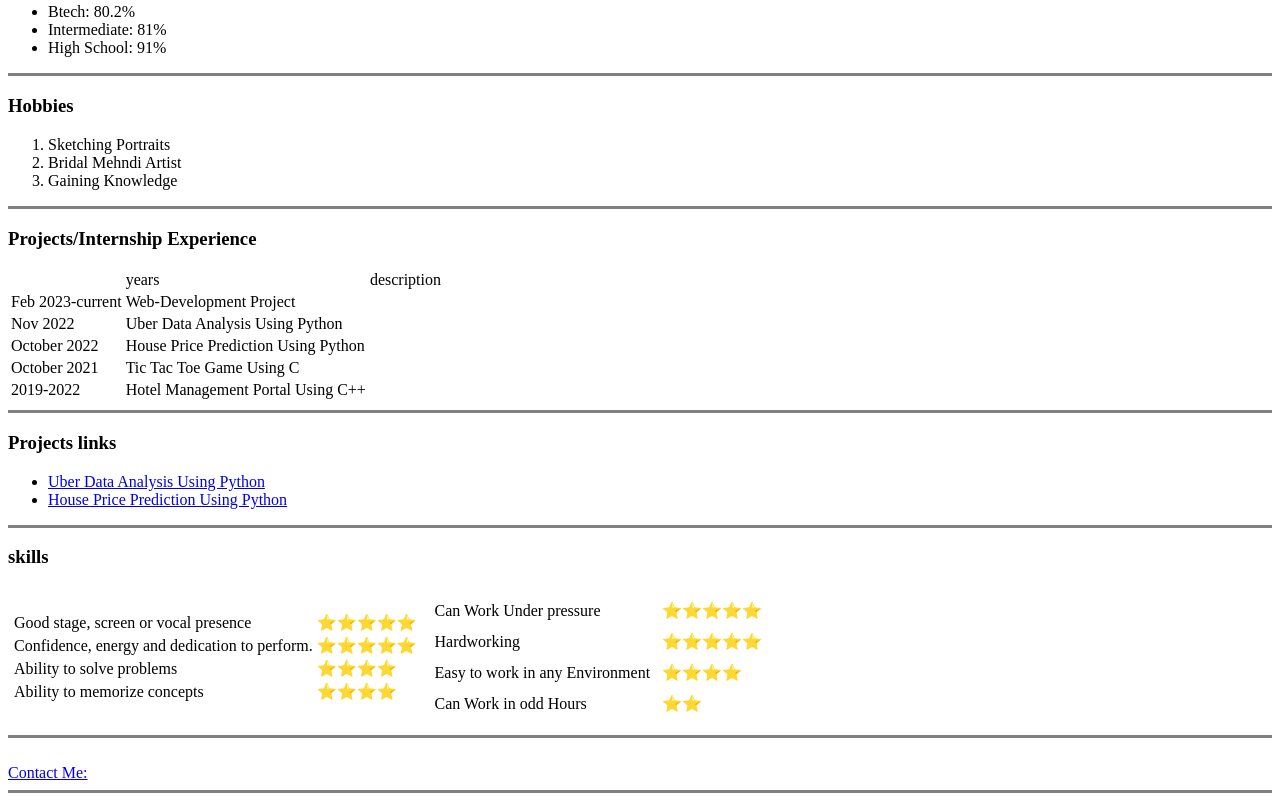
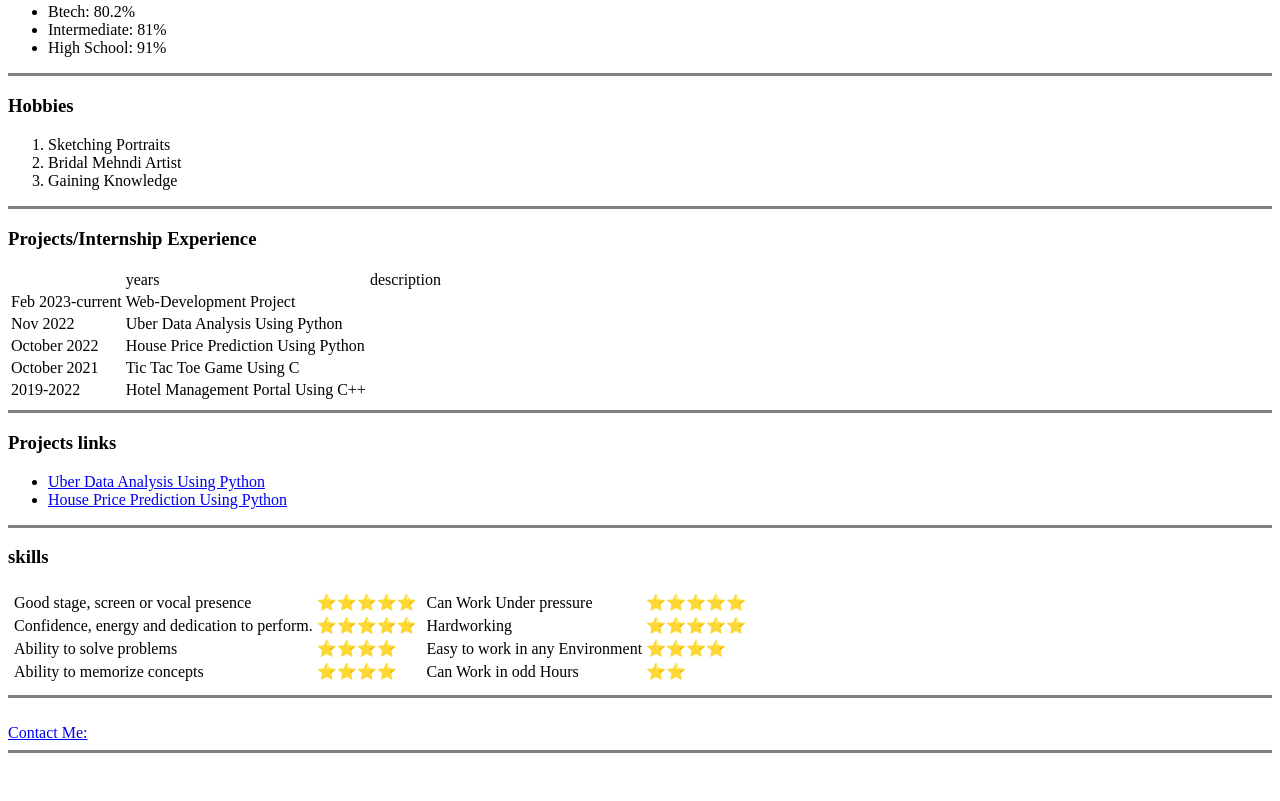
Before and after one commit to SaxenaAishwarya/Web-Development-, a plain HTML site: page index.html in a window 1280 px wide. Shown: the part 321-1122 px from the top of the page. After the commit the page ends 1082 px from the top, so only its background shows below. Drawn offline with Linux system fonts and the light colour scheme.

Commit message:
Update index.html

```diff
--- a/index.html
+++ b/index.html
@@ -97,7 +97,7 @@
                     </table>
                 </td>
                 <td>
-                    <table cellspacing="10">
+                    <table>
                         <tr>
                             <td>Can Work Under pressure</td>
                             <td>⭐⭐⭐⭐⭐</td>
```
